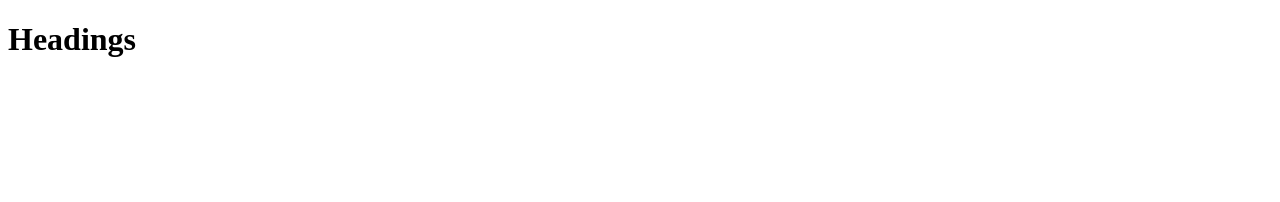
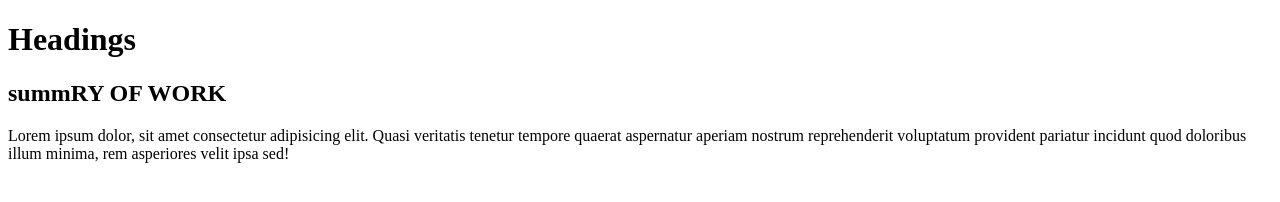
Before and after one commit to umarjoshuahassan/dtcp_Table_Assignment, a plain HTML site: page index.html in a window 1280 px wide. Drawn offline with Linux system fonts and the light colour scheme.

Commit message:
added text

```diff
--- a/index.html
+++ b/index.html
@@ -7,5 +7,9 @@
 </head>
 <body>
     <h1>Headings</h1>
+    <div class="container">
+        <h2>summRY OF WORK</h2>
+        <P>Lorem ipsum dolor, sit amet consectetur adipisicing elit. Quasi veritatis tenetur tempore quaerat aspernatur aperiam nostrum reprehenderit voluptatum provident pariatur incidunt quod doloribus illum minima, rem asperiores velit ipsa sed!</P>
+    </div>
 </body>
 </html>
```
